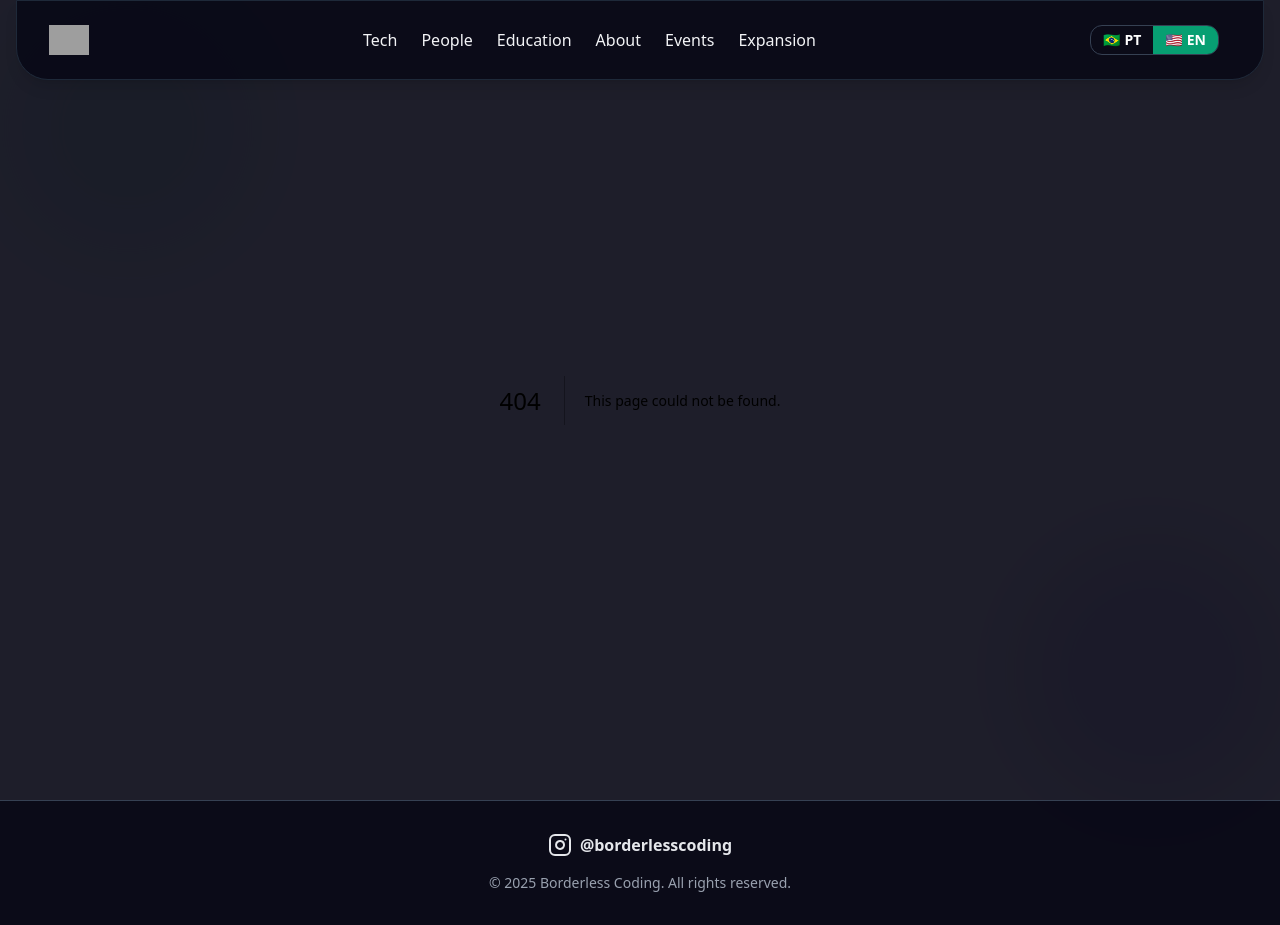
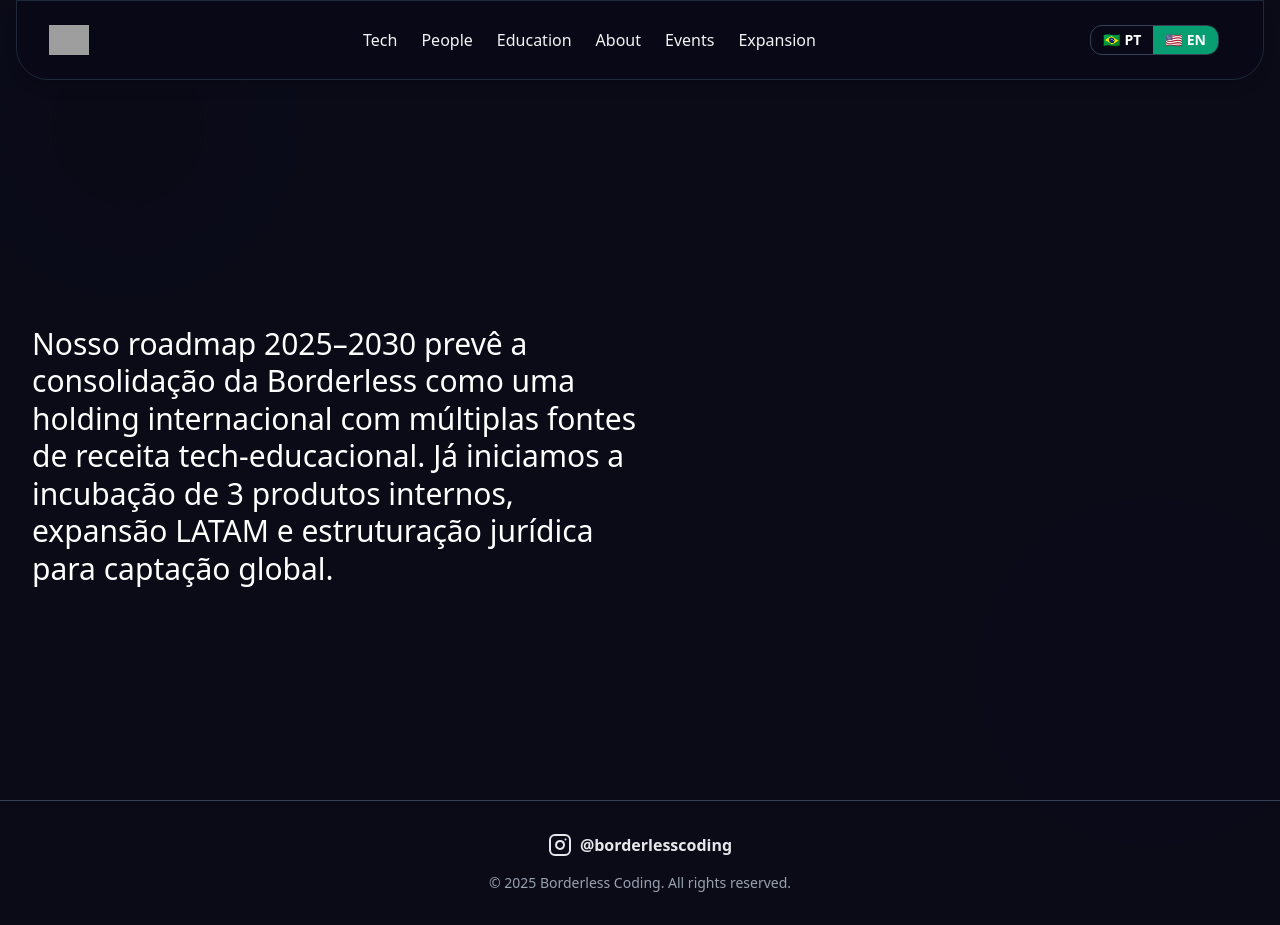
Before and after one commit to ProgramadoresSemPatria/borderless-institutional-website, a Next.js app: page /expansion in a window 1280 px wide. Before the commit this address had no page. Built offline with nearby package versions, Linux system fonts and the light colour scheme; grey boxes are pictures that could not be loaded.

Commit message:
feat: create ExpansionPage

```diff
--- /dev/null
+++ b/app/expansion/page.tsx
@@ -0,0 +1,26 @@
+'use client'
+import { motion } from 'motion/react'
+import React from 'react'
+
+function ExpansionPage() {
+  return (
+    <main  className="min-h-screen bg-borderless-background text-white transition-colors duration-300
+    pt-20 md:pt-24 lg:pt-28 flex items-center ">
+      <div className="container h-full mx-auto px-4 sm:px-6 lg:px-8 grid lg:grid-cols-2 justify-center">
+        <motion.h1
+          initial={{ opacity: 0, y: 20 }}
+          animate={{ opacity: 1, y: 0 }}
+          transition={{ delay: 0.2, duration: 0.8 }}
+          className="text-xl md:text-3xl font-bold:text-white leading-tight"
+        >
+          Nosso roadmap 2025–2030 prevê a consolidação da Borderless como uma
+          holding internacional com múltiplas fontes de receita
+          tech-educacional. Já iniciamos a incubação de 3 produtos internos,
+          expansão LATAM e estruturação jurídica para captação global.
+        </motion.h1>
+      </div>
+    </main>
+  )
+}
+
+export default ExpansionPage
```
